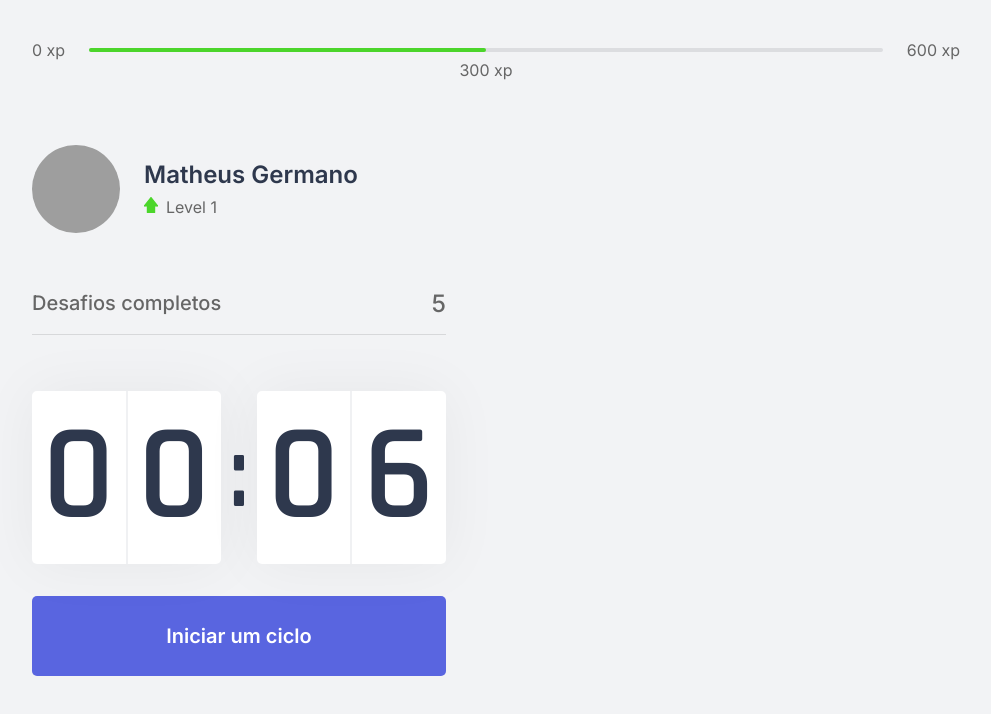
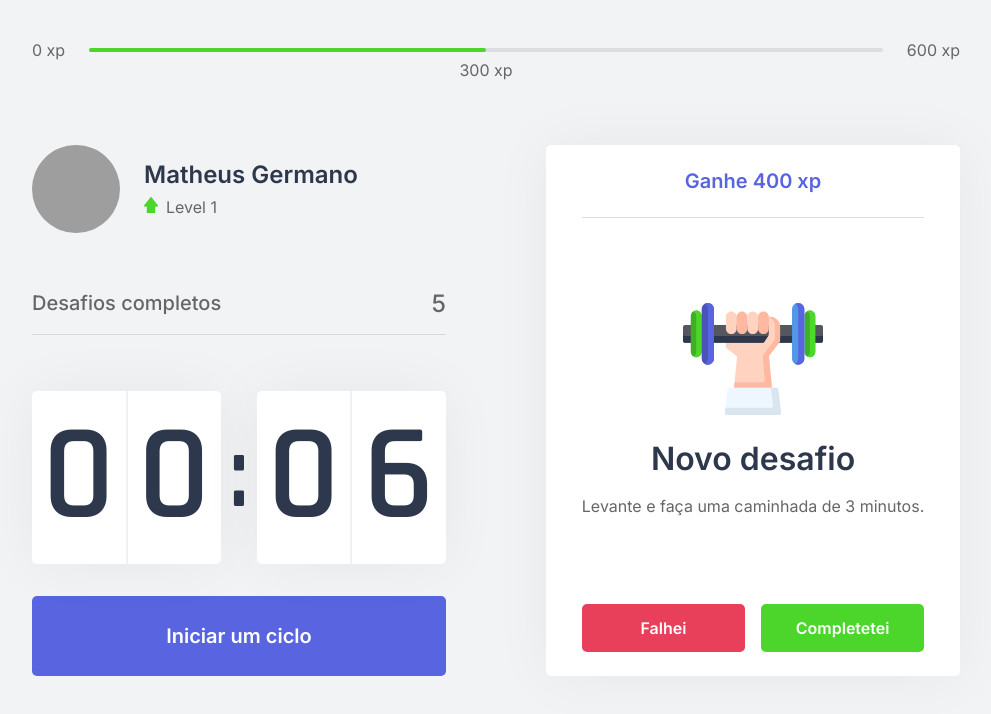
Before and after one commit to matheus-germano/moveit-nlw4, a Next.js app: page / in a window 1280 px wide. Shown: the top 714 px of the page, without its empty margins (144-1135 px from the left). Built offline with nearby package versions, Linux system fonts and the light colour scheme; grey boxes are pictures that could not be loaded.

Commit message:
Challenge Box component done

```diff
--- /dev/null
+++ b/src/components/ChallengeBox.tsx
@@ -0,0 +1,44 @@
+import styles from '../styles/components/ChallengeBox.module.css'
+
+export function ChallengeBox() {
+  const hasActiveChallenge = true;
+
+  return (
+    <div className={styles.challengeBoxContainer}>
+      { hasActiveChallenge ? (
+        <div className={styles.challengeActive}>
+          <header>Ganhe 400 xp</header>
+
+          <main>
+            <img src="icons/body.svg" alt=""/>
+            <strong>Novo desafio</strong>
+            <p>Levante e faça uma caminhada de 3 minutos.</p>
+          </main>
+
+          <footer>
+            <button
+              type='button'
+              className={styles.challengeFailedButton}
+            >
+              Falhei
+            </button>
+            <button
+              type='button'
+              className={styles.challengeSucceededButton}
+            >
+              Completetei
+            </button>
+          </footer>
+        </div>
+      ) : (
+        <div className={styles.challengeNotActive}>
+          <strong>Finalize um ciclo para receber um desafio</strong>
+          <p>
+            <img src="icons/level-up.svg" alt="Level Up"/>
+            Avance de level completando desafios.
+          </p>
+        </div>
+      )}
+    </div>
+  )
+}
--- a/src/pages/index.tsx
+++ b/src/pages/index.tsx
@@ -1,11 +1,12 @@
+import Head from 'next/head'
+
 import { CompletedChallenges } from "../components/CompletedChallenges";
 import { Countdown } from "../components/Countdown";
 import { ExperienceBar } from "../components/ExperienceBar";
 import { Profile } from "../components/Profile";
+import { ChallengeBox } from "../components/ChallengeBox";
 
 import styles from '../styles/pages/Home.module.css'
-
-import Head from 'next/head'
 
 export default function Home() {
   return (
@@ -23,7 +24,7 @@
           <Countdown />
         </div>
         <div>
-
+          <ChallengeBox />
         </div>
       </section>
     </div>
--- /dev/null
+++ b/src/styles/components/ChallengeBox.module.css
@@ -0,0 +1,110 @@
+.challengeBoxContainer {
+  height: 100%;
+
+  background: var(--white);
+  border-radius: 5px;
+  box-shadow: 0 0 60px rgba(0, 0, 0, 0.05);
+  padding: 1.5rem 2rem;
+
+  display: flex;
+  flex-direction: column;
+
+  align-items: center;
+  justify-content: center;
+  text-align: center;
+}
+
+.challengeNotActive {
+  display: flex;
+  flex-direction: column;
+  align-items: center;
+}
+
+.challengeNotActive strong {
+  font-size: 1.5rem;
+  font-weight: 500;
+  line-height: 1.4;
+}
+
+.challengeNotActive p {
+  display: flex;
+  flex-direction: column;
+  align-items: center;
+  line-height: 1.4;
+  max-width: 70%;
+  margin-top: 3rem;
+}
+
+.challengeNotActive p img {
+  margin-bottom: 1rem;
+}
+
+.challengeActive {
+  height: 100%;
+
+  display: flex;
+  flex-direction: column;
+}
+
+.challengeActive header {
+  color: var(--blue);
+  font-weight: 600;
+  font-size: 1.25rem;
+  padding: 0 2rem 1.5rem;
+  border-bottom: 1px solid var(--gray-line);
+}
+
+.challengeActive main {
+  flex: 1;
+  display: flex;
+  flex-direction: column;
+  align-items: center;
+  justify-content: center;
+}
+
+.challengeActive main strong {
+  font-weight: 600;
+  font-size: 2rem;
+  color: var(--title);
+  margin: 1.5rem 0 1rem;
+}
+
+.challengeActive main p {
+  line-height: 1.5;
+}
+
+.challengeActive footer {
+  display: grid;
+  grid-template-columns: 1fr 1fr;
+  gap: 1rem;
+}
+
+.challengeActive footer button {
+  height: 3rem;
+
+  display: flex;
+  align-items: center;
+  justify-content: center;
+
+  border: 0;
+  border-radius: 5px;
+
+  color: var(--white);
+
+  font-size: 1rem;
+  font-weight: 600;
+
+  transition: 0.2s;
+}
+
+.challengeActive footer button.challengeFailedButton {
+  background: var(--red);
+}
+
+.challengeActive footer button.challengeSucceededButton {
+  background: var(--green);
+}
+
+.challengeActive footer button:hover {
+  filter: brightness(0.9);
+}
```
